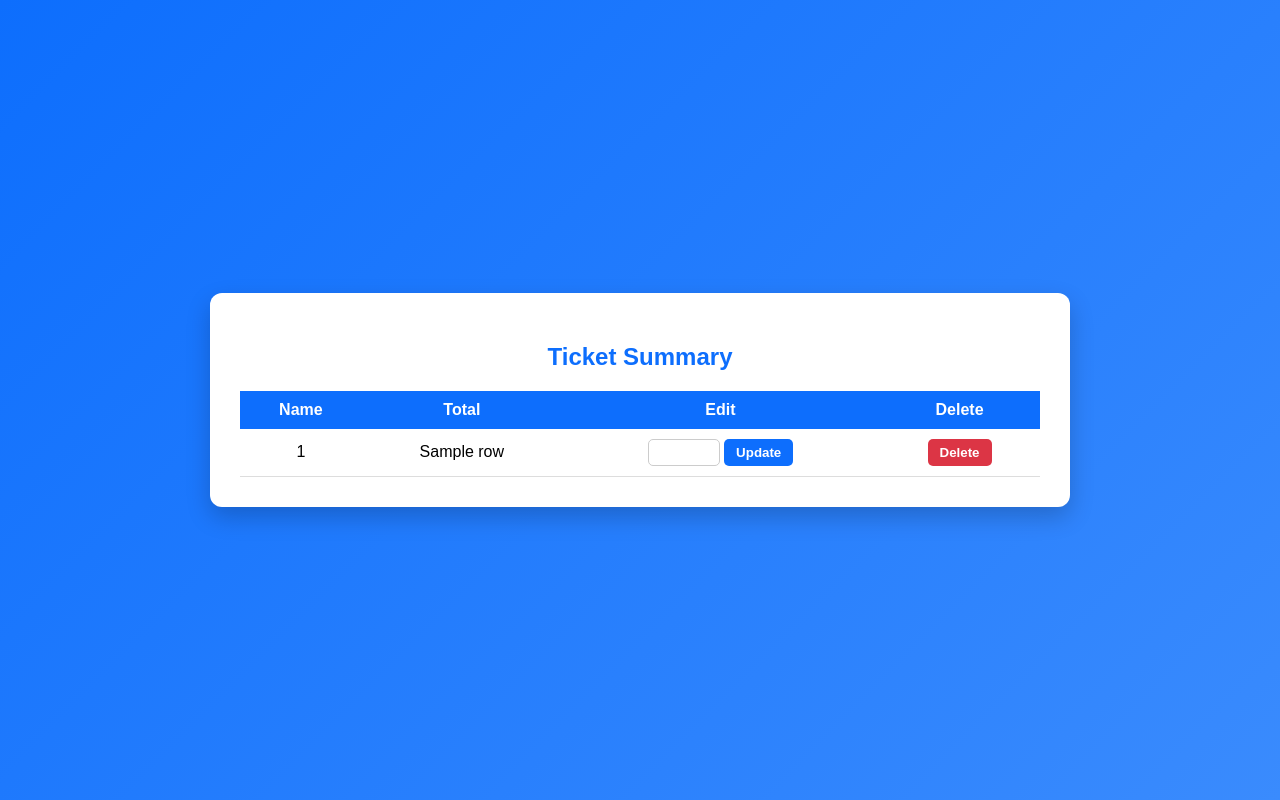
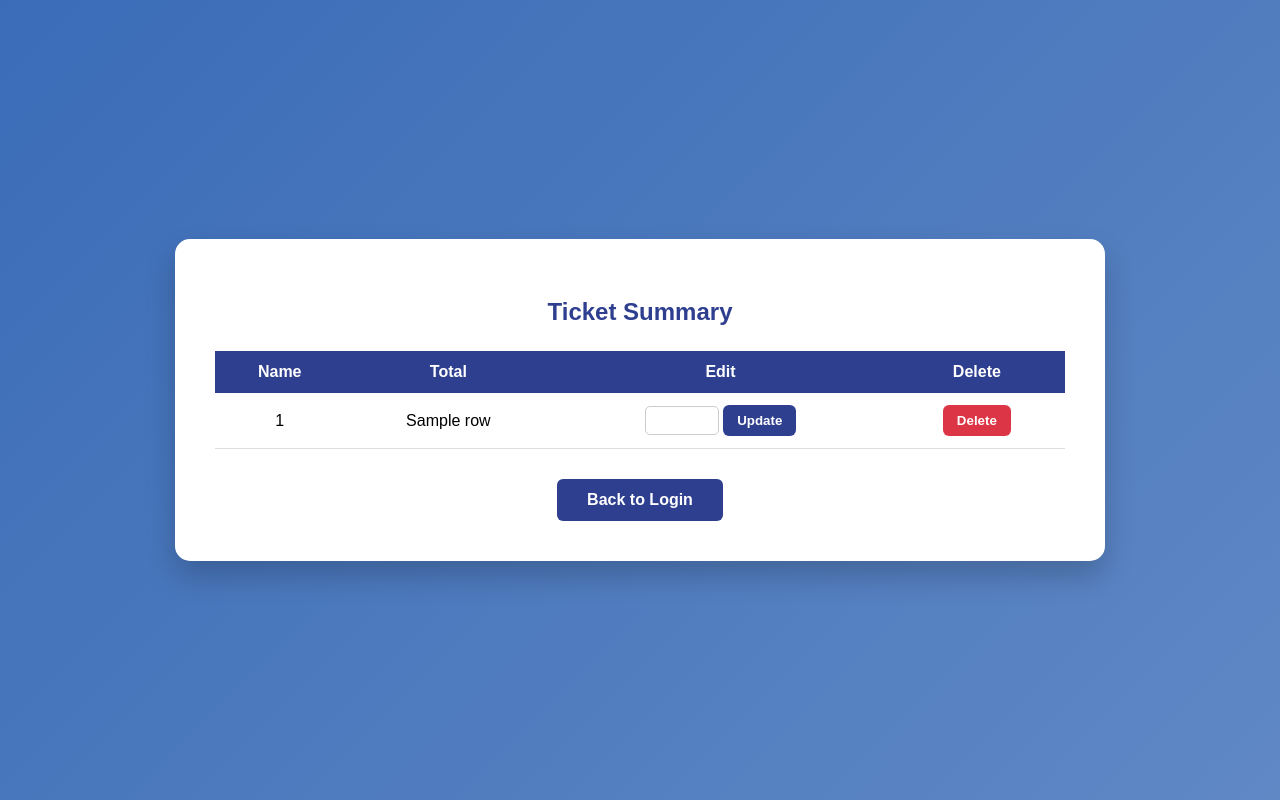
Before and after one commit to Pushti20/Ticket-system, a Flask app: template templates/admin_dashboard.html in a window 1280 px wide. Run offline with Flask 3, Linux system fonts and the light colour scheme; the template is opened without the code that fills it: most values are stand-ins (such as "Sample title", 1, 10 or a date in 2020); some libraries are stand-ins or nearby versions.

Commit message:
Update admin_dashboard.html

```diff
--- a/templates/admin_dashboard.html
+++ b/templates/admin_dashboard.html
@@ -7,7 +7,7 @@
         body {
             margin: 0;
             font-family: Arial, sans-serif;
-            background: linear-gradient(135deg, #0d6efd, #3a8bfd);
+            background: linear-gradient(135deg, #3b6cb7, #5f88c5);
             display: flex;
             justify-content: center;
             align-items: center;
@@ -16,52 +16,52 @@
 
         .card {
             background: white;
-            padding: 30px;
-            border-radius: 12px;
-            box-shadow: 0 10px 25px rgba(0,0,0,0.2);
-            width: 800px;
+            padding: 40px;
+            border-radius: 15px;
+            box-shadow: 0 15px 30px rgba(0,0,0,0.2);
+            width: 850px;
+            text-align: center;
         }
 
         h2 {
-            text-align: center;
-            color: #0d6efd;
-            margin-bottom: 20px;
+            color: #2f3f90;
+            margin-bottom: 25px;
         }
 
         table {
             width: 100%;
             border-collapse: collapse;
+            margin-bottom: 30px;
         }
 
         th {
-            background: #0d6efd;
+            background: #2f3f90;
             color: white;
-            padding: 10px;
+            padding: 12px;
         }
 
         td {
-            padding: 10px;
-            text-align: center;
+            padding: 12px;
             border-bottom: 1px solid #ddd;
         }
 
         input[type="number"] {
             width: 60px;
-            padding: 5px;
+            padding: 6px;
             border-radius: 5px;
             border: 1px solid #ccc;
         }
 
         button {
-            padding: 6px 12px;
+            padding: 8px 14px;
             border: none;
-            border-radius: 5px;
+            border-radius: 6px;
             cursor: pointer;
             font-weight: bold;
         }
 
         .update-btn {
-            background: #0d6efd;
+            background: #2f3f90;
             color: white;
         }
 
@@ -71,7 +71,21 @@
         }
 
         button:hover {
-            opacity: 0.85;
+            opacity: 0.9;
+        }
+
+        .back-btn {
+            display: inline-block;
+            padding: 12px 30px;
+            background: #2f3f90;
+            color: white;
+            text-decoration: none;
+            border-radius: 6px;
+            font-weight: bold;
+        }
+
+        .back-btn:hover {
+            background: #1e2c6d;
         }
     </style>
 </head>
@@ -94,7 +108,6 @@
             <td>{{ row[0] }}</td>
             <td>{{ row[1] }}</td>
 
-            <!-- EDIT -->
             <td>
                 <form action="/edit" method="POST">
                     <input type="hidden" name="username" value="{{ row[0] }}">
@@ -103,7 +116,6 @@
                 </form>
             </td>
 
-            <!-- DELETE -->
             <td>
                 <form action="/delete" method="POST">
                     <input type="hidden" name="username" value="{{ row[0] }}">
@@ -115,6 +127,8 @@
         {% endfor %}
     </table>
 
+    <a href="/" class="back-btn">Back to Login</a>
+
 </div>
 
 </body>
```
